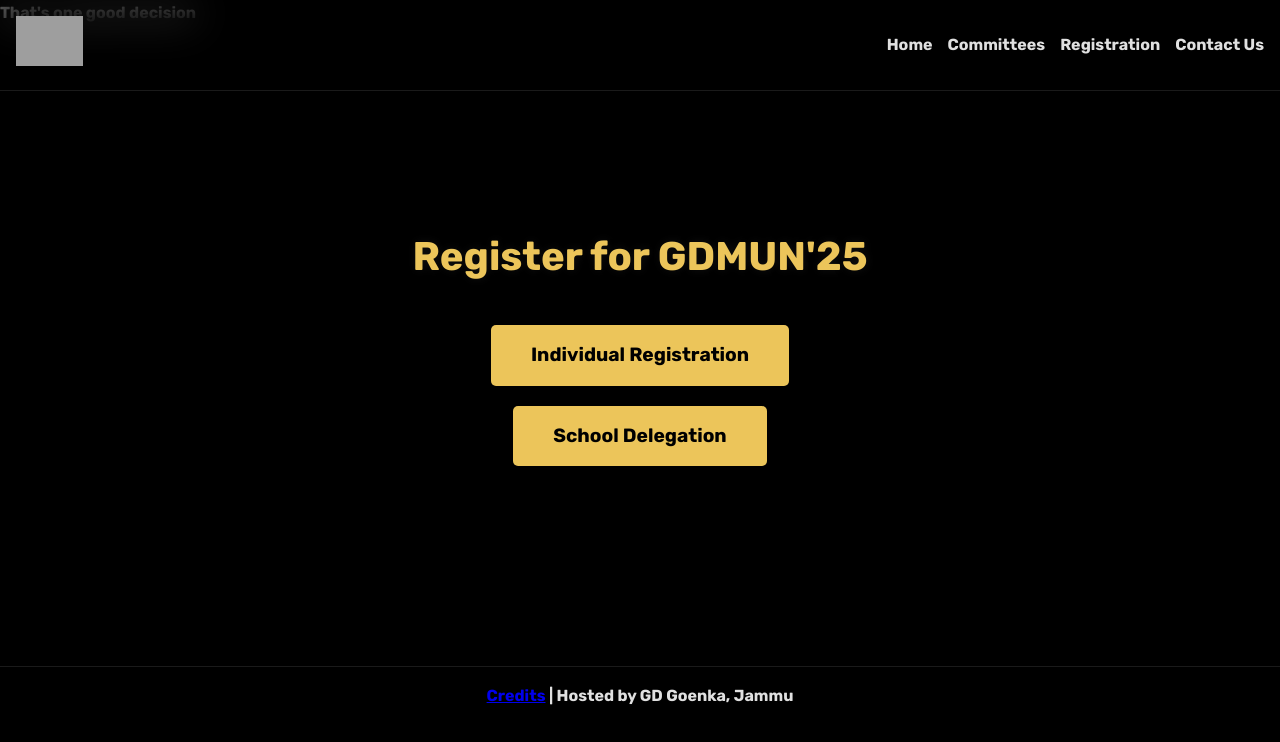
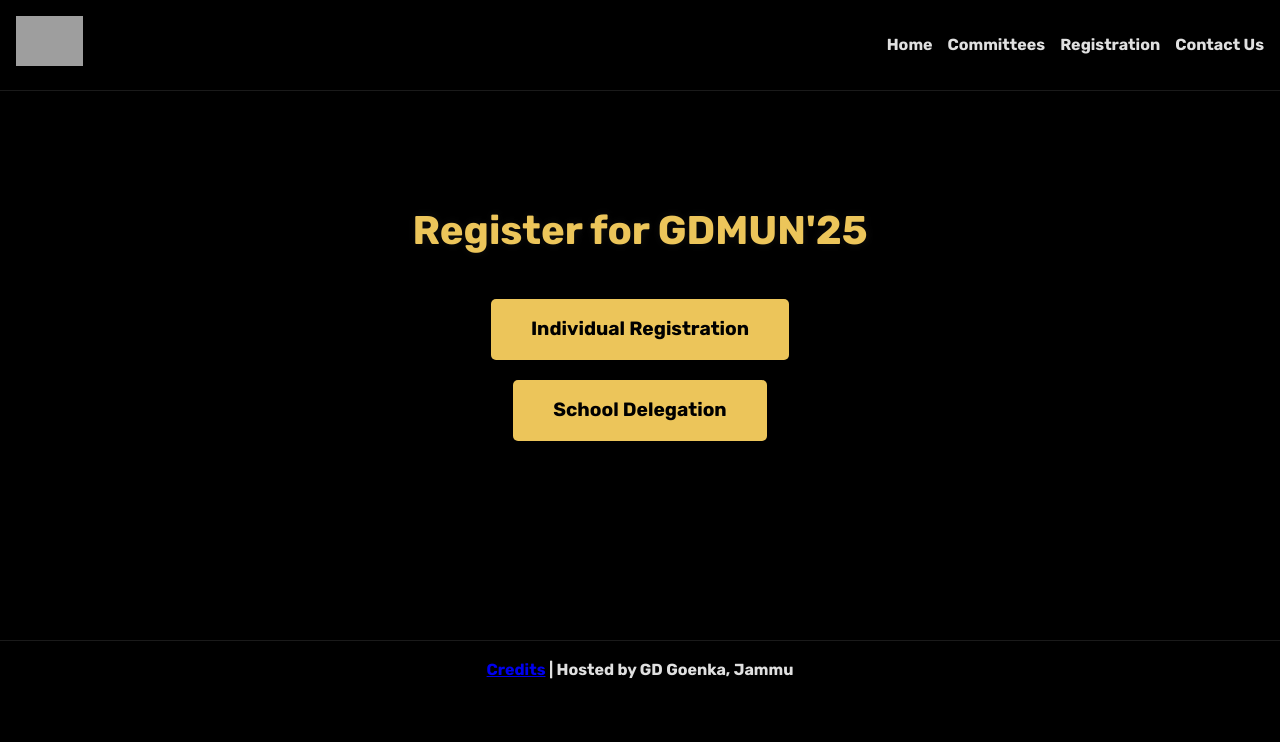
Before and after one commit to Aditya90451/gdmun25, a plain HTML site: page registration.html in a window 1280 px wide. Drawn offline with Linux system fonts and the light colour scheme; grey boxes are pictures that could not be loaded.

Commit message:
registration.html

```diff
--- a/registration.html
+++ b/registration.html
@@ -73,7 +73,7 @@
             <a href="contact.html" onclick="closeMenu()">Contact Us</a>
         </div>
     </div>
-    <p>That's one good decision</p>
+
     <div class="registration-container">
         <h2 class="registration-title">Register for GDMUN'25</h2>
         <a href="https://forms.gle/individual" class="registration-button">Individual Registration</a>
```
